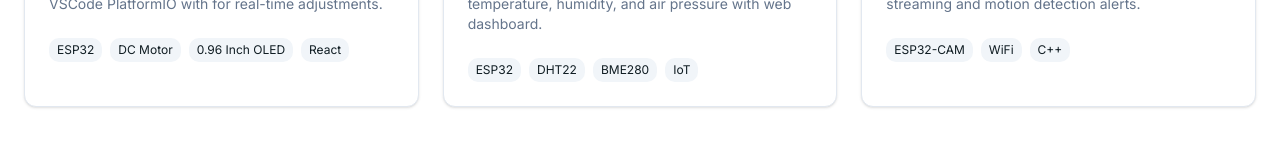
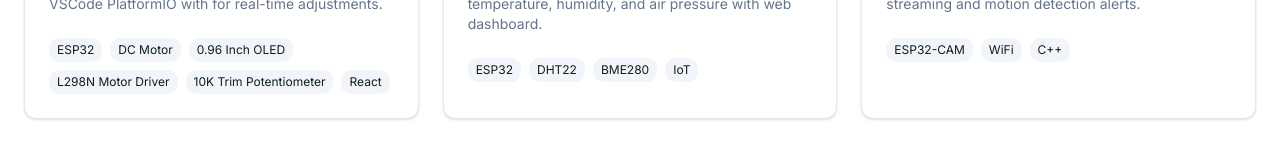
Before and after one commit to Reiji74/portfolio, a Next.js app: page / in a window 1280 px wide. Shown: the part 900-1060 px from the top of the page. Built offline with nearby package versions, Linux system fonts and the light colour scheme.

Commit message:
small change

```diff
--- a/src/app/page.tsx
+++ b/src/app/page.tsx
@@ -13,7 +13,7 @@ const projects = [
     slug: "fscp",
     title: "Controlling speed of a DC motor",
     description: "Controlling speed of a DC motor using ESP32 and VSCode PlatformIO with for real-time adjustments.",
-    tech: ["ESP32", "DC Motor", "0.96 Inch OLED", "React"],
+    tech: ["ESP32", "DC Motor", "0.96 Inch OLED","L298N Motor Driver", "10K Trim Potentiometer", "React"],
     image: "https://picsum.photos/seed/esp32home/600/400",
   },
   {
```
